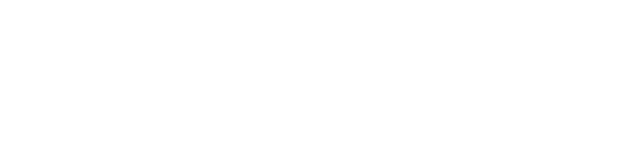
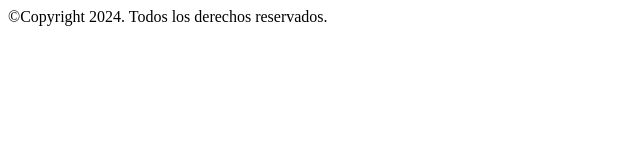
Before and after one commit to gastonmonsalvo/html-entregable, a plain HTML site: page src/pages/index.html in a window 1280 px wide. Shown: the whole page, without its empty margins (0-640 px from the left). Drawn offline with Linux system fonts and the light colour scheme.

Commit message:
sexto commit

```diff
--- a/src/pages/index.html
+++ b/src/pages/index.html
@@ -7,12 +7,17 @@
     <meta name="author" content="gastonmonsalvo" />
     <meta name="robots" content="index, follow" />
     <title>Titulo</title>
-    <link rel="icon" href="#" type="image/x-icon">
+    <link rel="icon" href="#" type="image/x-icon" />
   </head>
 
   <body>
     <header></header>
     <main></main>
-    <footer></footer>
+    <footer>
+      <!--Copyright-->
+      <div id="copyright">
+        &copy;Copyright 2024. Todos los derechos reservados.
+      </div>
+    </footer>
   </body>
 </html>
```
